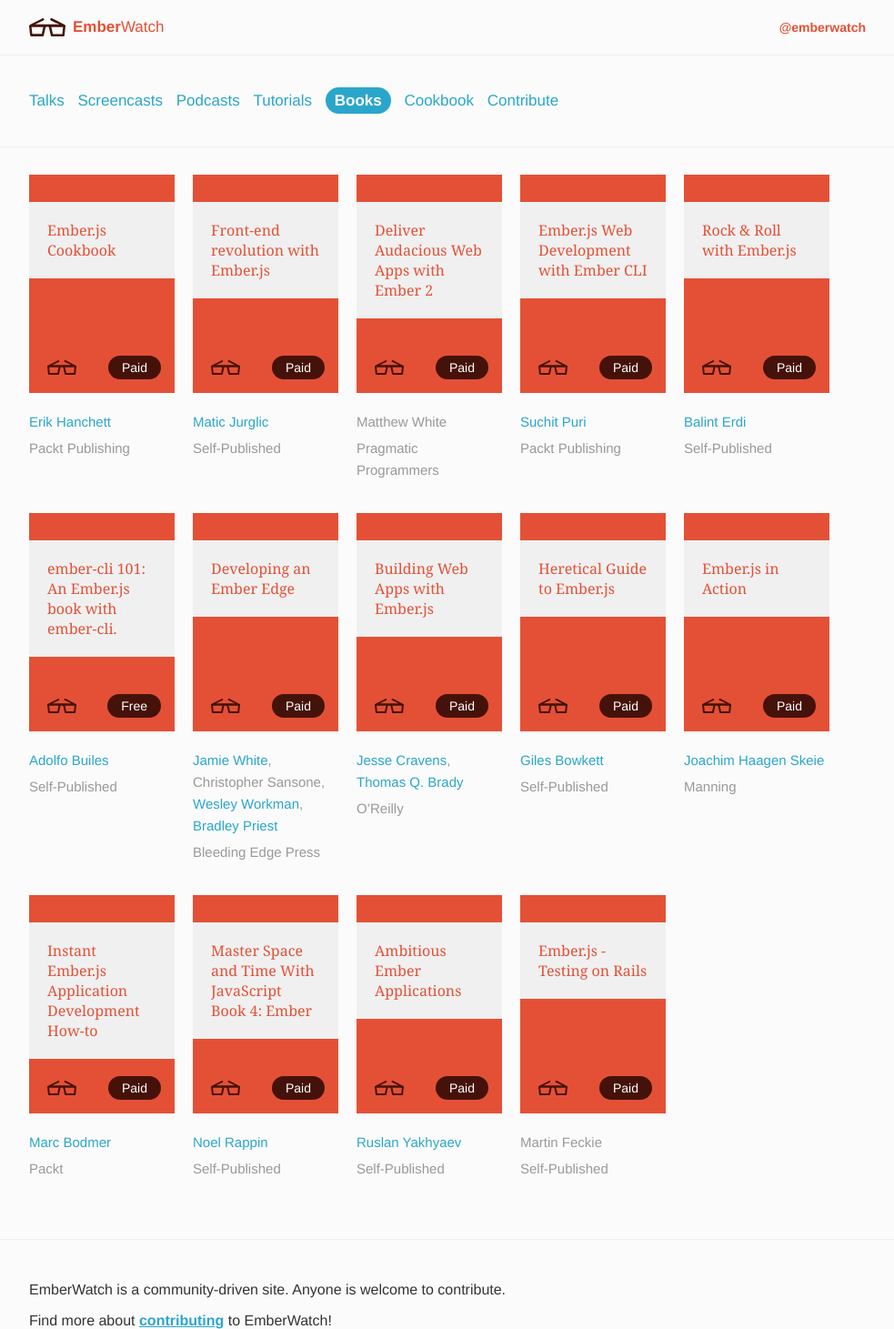
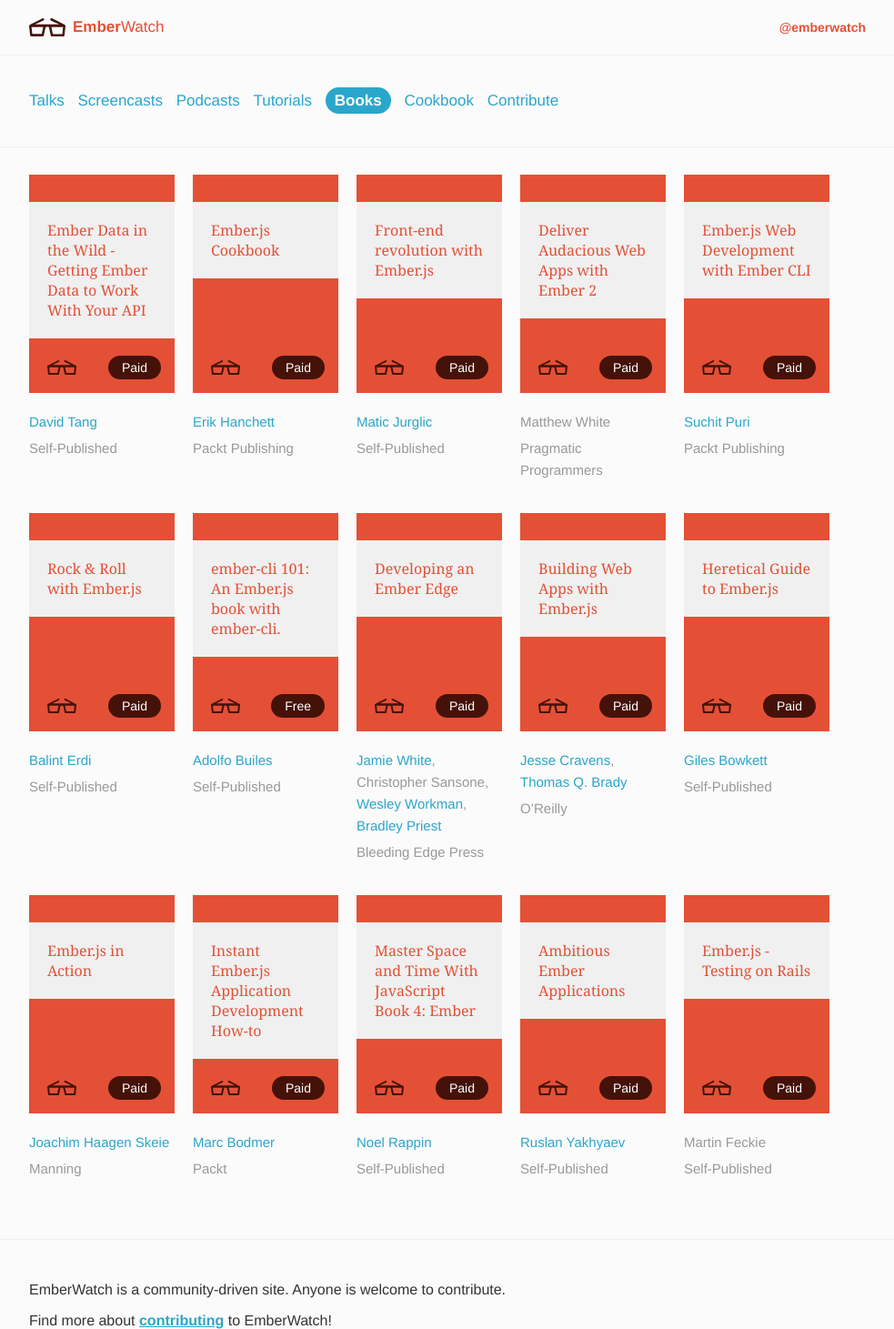
Before and after one commit to emberwatch/emberwatch, a Jekyll site: the page built from books.html, in a window 1280 px wide. Shown: the whole page at 91% size, without its empty margins (148-1131 px from the left). Built offline with Jekyll 4.4.1, drawn with Linux system fonts in a browser that asks for light colours; comment, search, counter and statistics services are not loaded.

Commit message:
adds my book, Ember Data in the Wild

```diff
--- a/_data/books.yml
+++ b/_data/books.yml
@@ -1,4 +1,10 @@
 ---
+- title: 'Ember Data in the Wild - Getting Ember Data to Work With Your API'
+  author_ids:
+  - 313
+  publisher: Self-Published
+  url: https://leanpub.com/emberdatainthewild
+  payment: true
 - title: 'Ember.js Cookbook'
   author_ids:
   - 312
--- a/_data/people.yml
+++ b/_data/people.yml
@@ -1287,3 +1287,8 @@
   twitter: ErikCH
   github: ErikCH
   site: http://programwitherik.com/
+- id: 313
+  name: David Tang
+  twitter: skaterdav85
+  github: skaterdav85
+  site: http://thejsguy.com/
```
